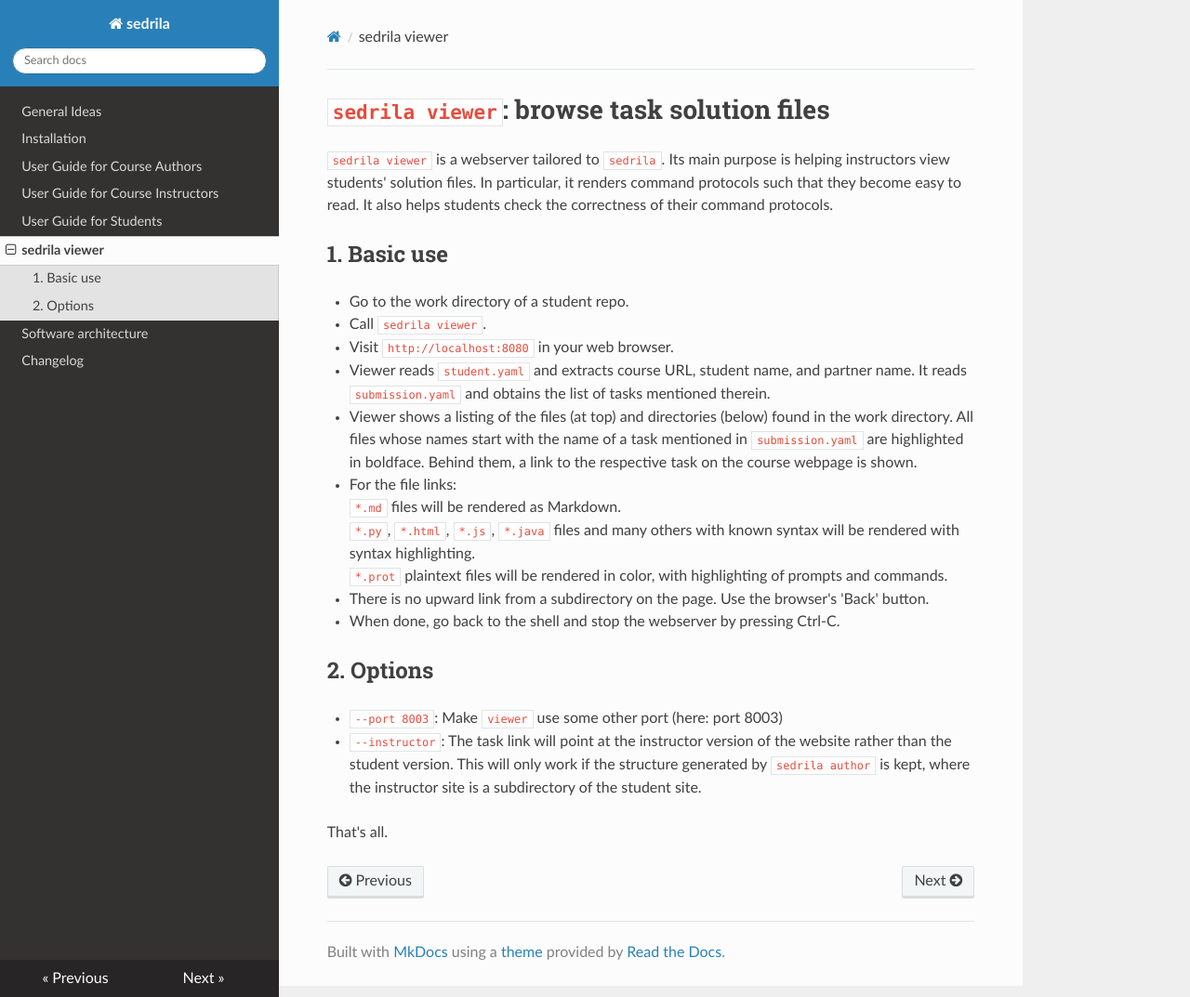
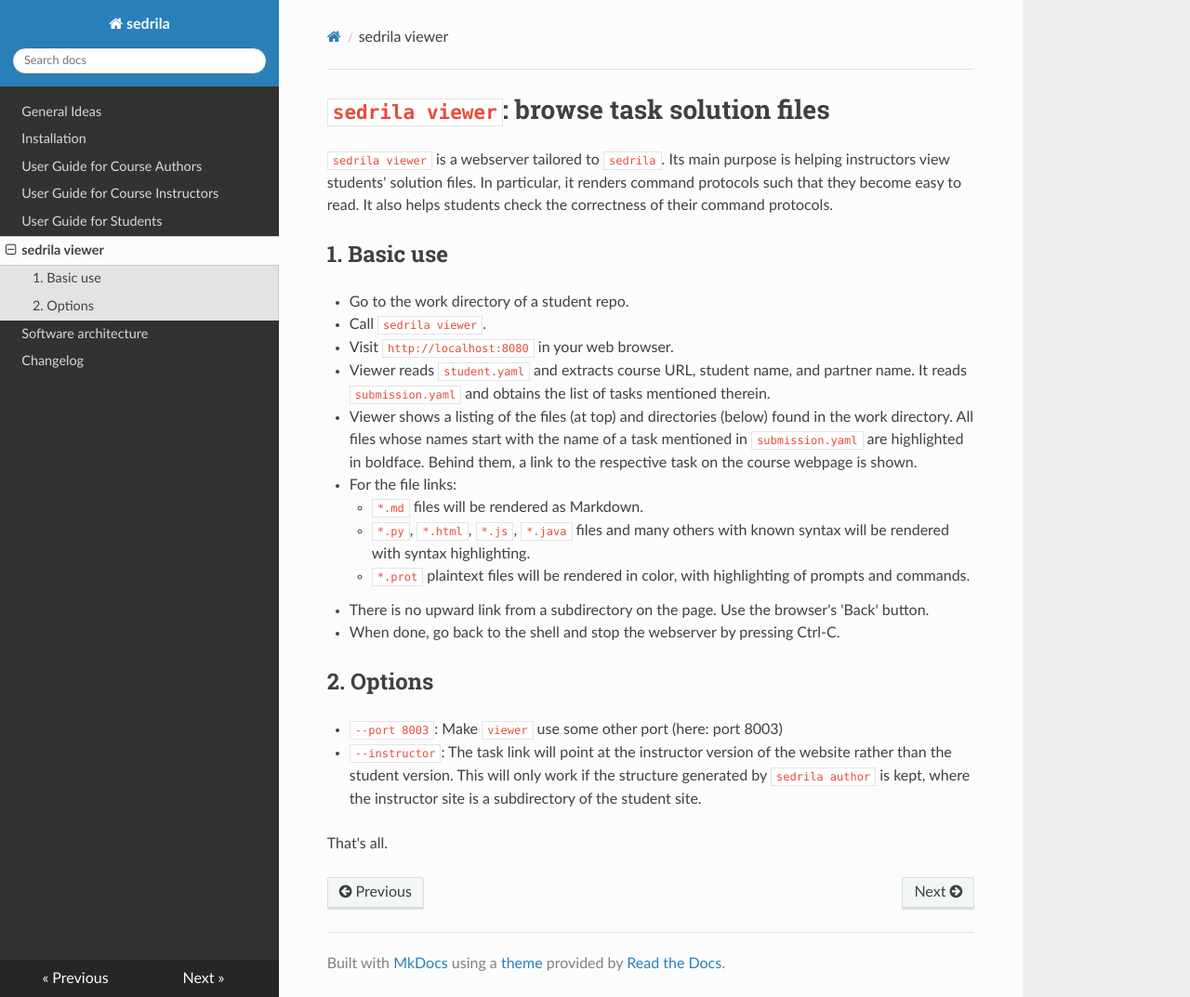
Before and after one commit to fubinf/sedrila, an MkDocs documentation site: the page built from docs/viewer.md, in a window 1280 px wide and 1073 px high. Shown: the whole window at 93% size. Built offline with MkDocs 1.6.1, drawn with Linux system fonts in a browser that asks for light colours; nearby versions of some CDN libraries.

Commit message:
docs/viewer.md: repair crazy broken layout

```diff
--- a/docs/viewer.md
+++ b/docs/viewer.md
@@ -17,10 +17,10 @@ It also helps students check the correctness of their command protocols.
   All files whose names start with the name of a task mentioned in `submission.yaml` are highlighted
   in boldface. Behind them, a link to the respective task on the course webpage is shown.
 - For the file links:
-  `*.md` files will be rendered as Markdown.
-  `*.py`, `*.html`, `*.js`, `*.java` files and many others with known syntax
-  will be rendered with syntax highlighting.
-  `*.prot` plaintext files will be rendered in color, with highlighting of prompts and commands.
+    - `*.md` files will be rendered as Markdown.
+    - `*.py`, `*.html`, `*.js`, `*.java` files and many others with known syntax
+      will be rendered with syntax highlighting.
+    - `*.prot` plaintext files will be rendered in color, with highlighting of prompts and commands.
 - There is no upward link from a subdirectory on the page. Use the browser's 'Back' button.
 - When done, go back to the shell and stop the webserver by pressing Ctrl-C.
 
```
